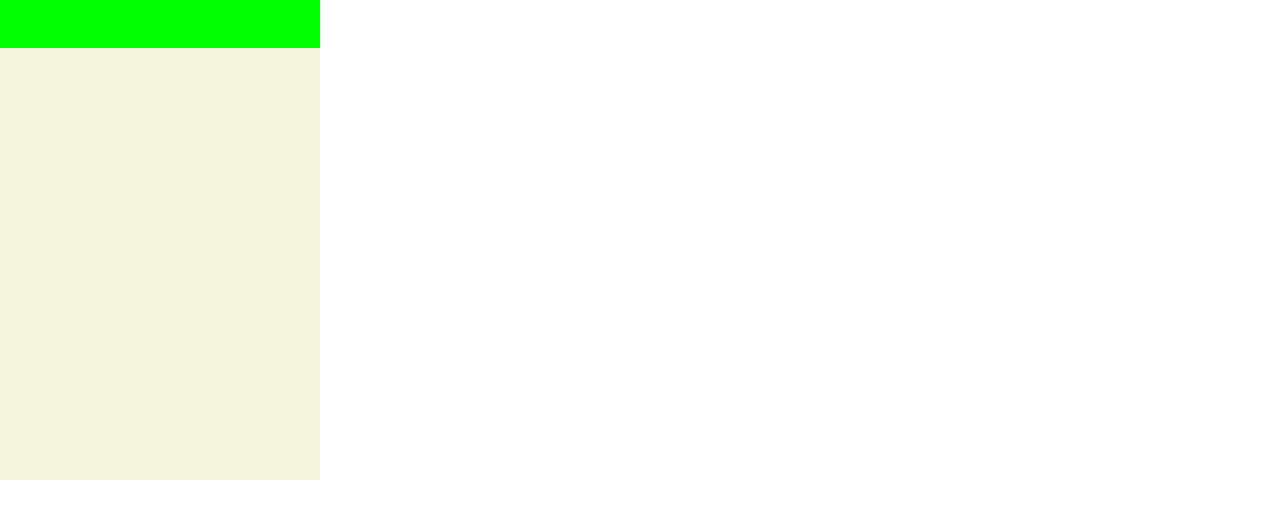
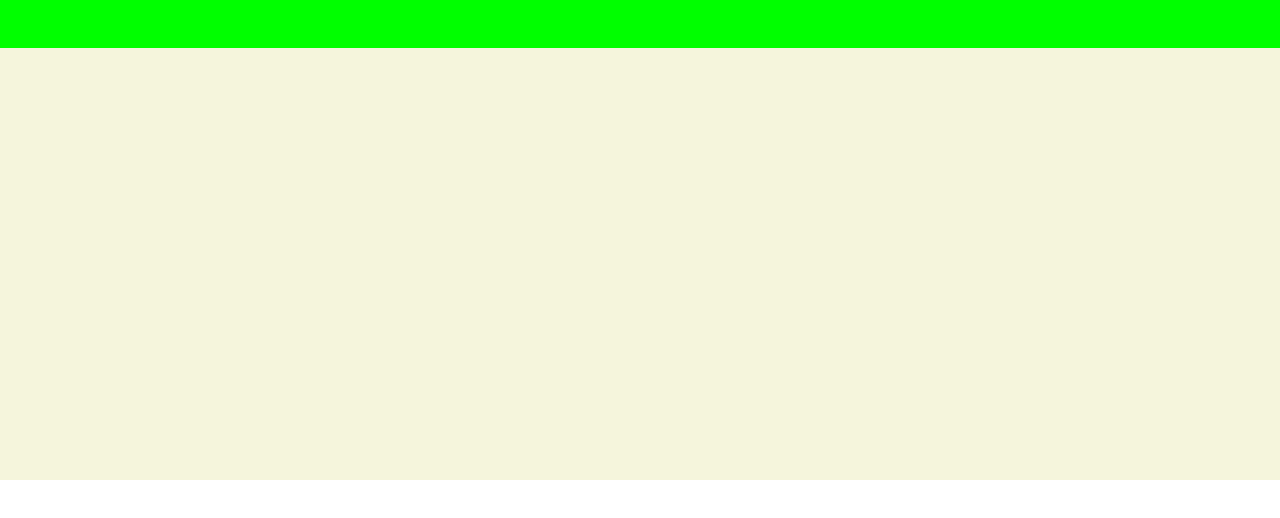
Before and after one commit to wehjin/glyffin2, a plain HTML site: page index.html in a window 1280 px wide. Drawn offline with Linux system fonts and the light colour scheme.

Commit message:
Canvas takes width from clientWidth.

```diff
--- a/combined.js
+++ b/combined.js
@@ -1624,6 +1624,7 @@ var Glyffin;
             this.drawCount = 0;
             this.editCount = 0;
             var canvas = document.getElementById('webgl');
+            canvas.width = canvas.clientWidth;
             this.canvas = canvas;
             canvas.addEventListener("touchstart", function (ev) {
                 var jsTouch = ev.touches.item(0);
--- a/glyffin-gl.ts
+++ b/glyffin-gl.ts
@@ -55,6 +55,7 @@ module Glyffin {
 
         constructor() {
             var canvas = <HTMLCanvasElement>document.getElementById('webgl');
+            canvas.width = canvas.clientWidth;
             this.canvas = canvas;
 
             canvas.addEventListener("touchstart", (ev : Event) => {
--- a/index.html
+++ b/index.html
@@ -9,6 +9,10 @@
             margin: 0;
             padding: 0;
             overflow: visible;
+        }
+
+        canvas {
+            width: 100%;
         }
     </style>
 </head>
```
Also changed, not shown: 1 other file.
